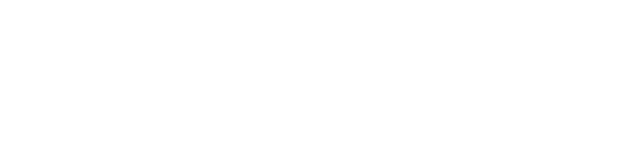
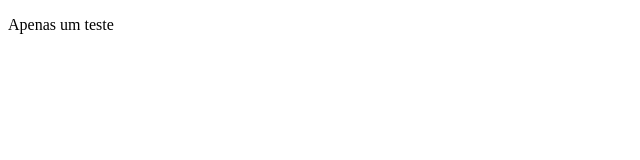
Before and after one commit to hholanda/testegit, a plain HTML site: page dsmovie/index.html in a window 1280 px wide. Shown: the whole page, without its empty margins (0-640 px from the left). Drawn offline with Linux system fonts and the light colour scheme.

Commit message:
Nova Versão

```diff
--- a/dsmovie/index.html
+++ b/dsmovie/index.html
@@ -7,6 +7,6 @@
     <title>Projeto DSMovie</title>
 </head>
 <body>
-
+    <p> Apenas um teste</p>
 </body>
 </html>
```
